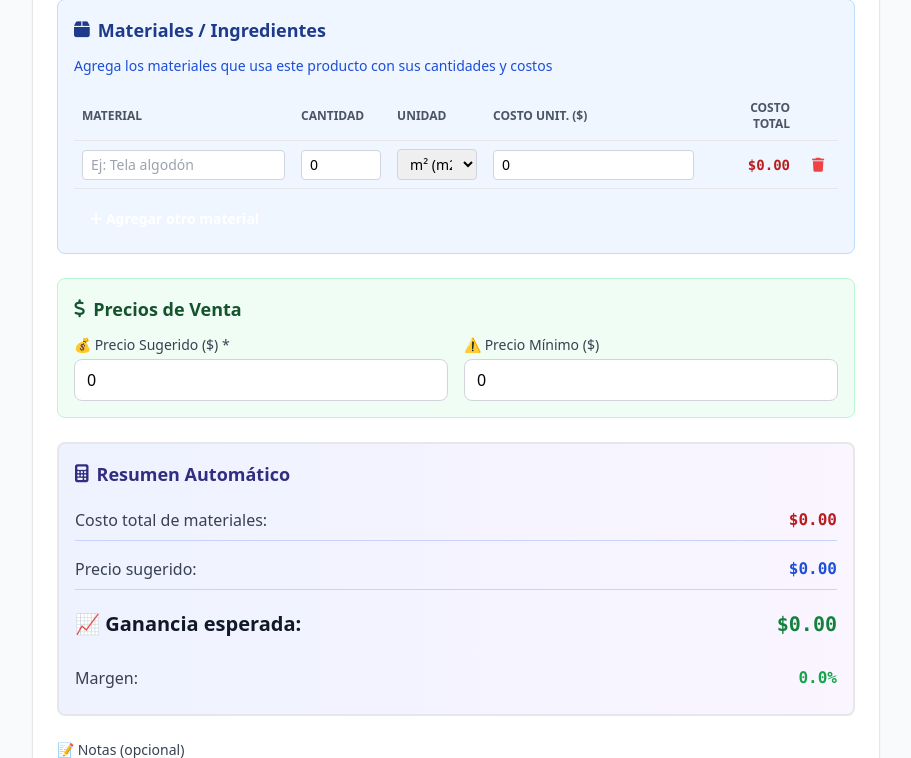
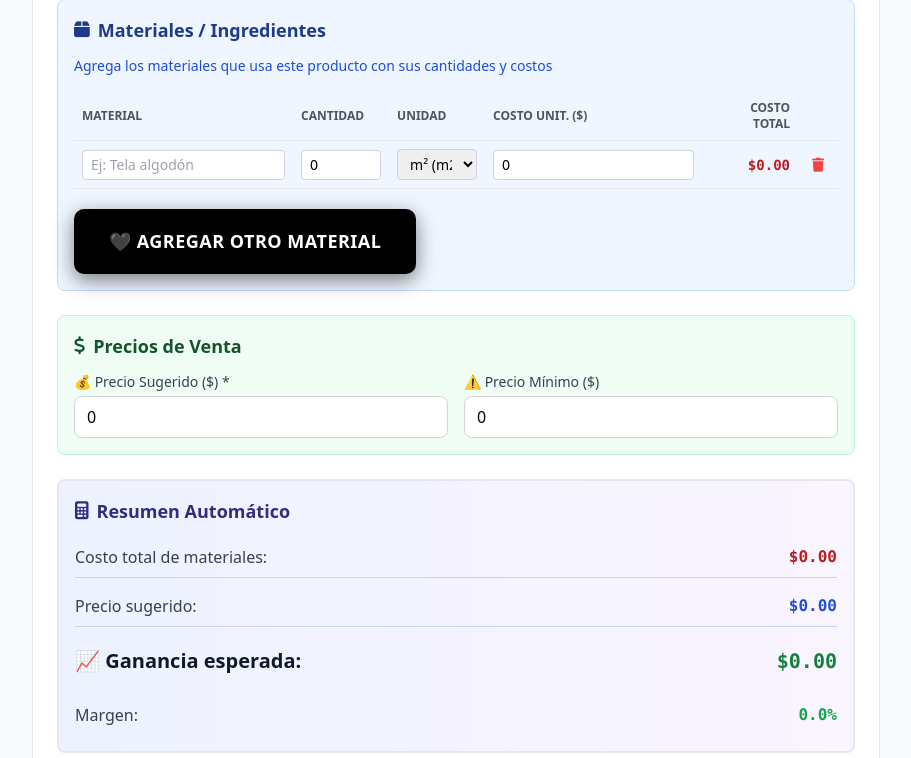
Before and after one commit to luisalejandro111/agencia-pub-api, a Python web app: template app/templates/recetas_form.html in a window 1280 px wide. Shown: the part 362-1120 px from the top of the page, without its empty margins (184-1095 px from the left). Run offline with Jinja, Linux system fonts and the light colour scheme; the template is opened without the code that fills it, so the values that code supplies are empty.

Commit message:
fix: Botón NEGRO bien visible con estilos inline

```diff
--- a/app/templates/recetas_form.html
+++ b/app/templates/recetas_form.html
@@ -157,10 +157,7 @@
                     </table>
                 </div>
 
-                <button type="button" onclick="agregarMaterial()"
-                        class="mt-3 px-4 py-2 bg-orange-600 text-white rounded-lg hover:bg-orange-700 text-sm font-bold">
-                    <i class="fas fa-plus"></i> Agregar otro material
-                </button>
+                <button type="button" onclick="agregarMaterial()" style="margin-top:20px; padding:16px 32px; background:#000000; color:#ffffff; border-radius:10px; font-weight:bold; font-size:18px; border:3px solid #000000; cursor:pointer; box-shadow:0 6px 20px rgba(0,0,0,0.5); display:inline-flex; align-items:center; gap:10px; letter-spacing:0.5px;">🖤 AGREGAR OTRO MATERIAL</button>
             </div>
 
             <!-- Precios -->
```
